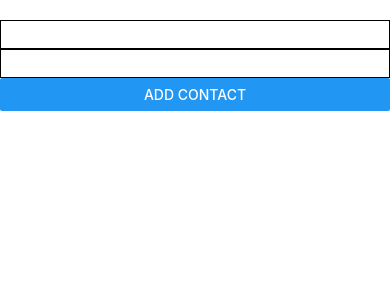
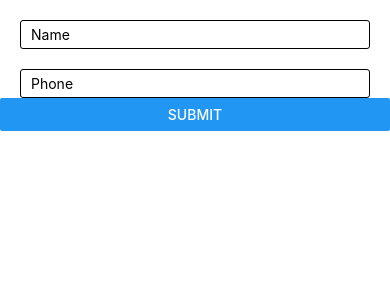
Before and after one commit to TammyLaforest/cs50M-contacts-list, a React Native app: screen / in a window 390 px wide. Both pictures are taken after a click on the button "ADD CONTACT". Shown: the top 300 px of the page. Built offline with nearby package versions, Linux system fonts and the light colour scheme.

Commit message:
Add contact form working, but no validation

```diff
--- a/AddContactForm.js
+++ b/AddContactForm.js
@@ -1,16 +1,24 @@
 import React from 'react'
 import { Button, StyleSheet, TextInput, View } from 'react-native'
 import PropTypes from 'prop-types'
+import Constants from 'expo-constants'
 
 const styles = StyleSheet.create({
     input: {
-        padding: 5,
+        borderWidth: 1,
         borderColor: 'black',
-        borderWidth: 1
+        minWidth: 100,
+        marginTop: 20,
+        marginHorizontal: 20,
+        paddingHorizontal: 10,
+        paddingVertical: 5,
+        borderRadius: 3,
     },
-    inputBox: {
-        paddingTop: 20
-    }
+    container: {
+        flex: 1,
+        backgroundColor: '#fff',
+        paddingTop: Constants.statusBarHeight,
+    },
 })
 export default class AddContactForm extends React.Component {
 
@@ -28,20 +36,29 @@ export default class AddContactForm extends React.Component {
     handlePhoneChange = phone => {
         this.setState({ phone })
     }
+    handleSubmit = () => {
+        this.props.onSubmit(this.state)
+        // this.props.onSubmit({ ...this.state })
+        // this.props.onSubmit({ name: this.state.name, phone: this.state.phone })
+    }
 
     render() {
         return (
-            <View style={styles.inputBox}>
+            <View style={styles.container}>
                 <TextInput
                     style={styles.input}
+                    value={this.state.name}
                     onChangeText={this.handleNameChange}
-                    value={this.state.name} />
+                    placeholder="Name"
+                />
                 <TextInput
+                    keyboardType="numeric"
                     style={styles.input}
+                    value={this.state.phone}
                     onChangeText={this.handlePhoneChange}
-                    value={this.state.phone}
-                    keyboardType="numeric" />
-                <Button title="Add Contact" />
+                    placeholder="Phone"
+                />
+                <Button title="Submit" onPress={this.handleSubmit} />
             </View>
         )
     }
--- a/App.js
+++ b/App.js
@@ -1,7 +1,7 @@
 import React from 'react';
 import { Button, SectionList, StyleSheet, Text, View } from 'react-native';
-// import { Constants } from 'expo'
 import Constants from 'expo-constants'
+
 import contacts, { compareNames } from './contacts'
 import Row from './Row'
 import ContactsList from './ContactsList'
@@ -21,13 +21,21 @@ export default class App extends React.Component {
     showForm: false,
     contacts: contacts
   }
-
+  addContact = newContact => {
+    this.setState(prevState => ({ showForm: false, contacts: [...prevState.contacts, newContact] }))
+  }
   toggleContacts = () => {
     this.setState(prevState => ({ showContacts: !prevState.showContacts }))
   }
 
+
   toggleForm = () => {
     this.setState(prevState => ({ showForm: !prevState.showForm }))
+  }
+
+
+  showForm = () => {
+    this.setState({ showForm: true })
   }
 
   // Fix array so that props change, so sort reloads page
@@ -38,13 +46,13 @@ export default class App extends React.Component {
   }
 
   render() {
-    if (this.state.showForm) return <AddContactForm />
+    if (this.state.showForm) return <AddContactForm onSubmit={this.addContact} />
     return (
       <View style={styles.container}>
 
-        <Button title="toggle contacts" onPress={this.toggleContacts} />
+        <Button title="Toggle Contacts" onPress={this.toggleContacts} />
 
-        <Button title="Add Contact" onPress={this.toggleForm} />
+        <Button title="Add Contact" onPress={this.showForm} />
 
         {this.state.showContacts && <ContactsList contacts={this.state.contacts} />}
       </View>
--- a/contacts.js
+++ b/contacts.js
@@ -1,4 +1,4 @@
-const NUM_CONTACTS = 100
+const NUM_CONTACTS = 10
 
 const firstNames = ['Emma', 'Noah', 'Olivia', 'Liam', 'Ava', 'William', 'Sophia', 'Mason', 'Isabella', 'James', 'Mia', 'Benjamin', 'Charlotte', 'Jacob', 'Abigail', 'Michael', 'Emily', 'Elijah', 'Harper', 'Ethan', 'Amelia', 'Alexander', 'Evelyn', 'Oliver', 'Elizabeth', 'Daniel', 'Sofia', 'Lucas', 'Madison', 'Matthew', 'Avery', 'Aiden', 'Ella', 'Jackson', 'Scarlett', 'Logan', 'Grace', 'David', 'Chloe', 'Joseph', 'Victoria', 'Samuel', 'Riley', 'Henry', 'Aria', 'Owen', 'Lily', 'Sebastian', 'Aubrey', 'Gabriel', 'Zoey', 'Carter', 'Penelope', 'Jayden', 'Lillian', 'John', 'Addison', 'Luke', 'Layla', 'Anthony', 'Natalie', 'Isaac', 'Camila', 'Dylan', 'Hannah', 'Wyatt', 'Brooklyn', 'Andrew', 'Zoe', 'Joshua', 'Nora', 'Christopher', 'Leah', 'Grayson', 'Savannah', 'Jack', 'Audrey', 'Julian', 'Claire', 'Ryan', 'Eleanor', 'Jaxon', 'Skylar', 'Levi', 'Ellie', 'Nathan', 'Samantha', 'Caleb', 'Stella', 'Hunter', 'Paisley', 'Christian', 'Violet', 'Isaiah', 'Mila', 'Thomas', 'Allison', 'Aaron', 'Alexa', 'Lincoln']
 
```
